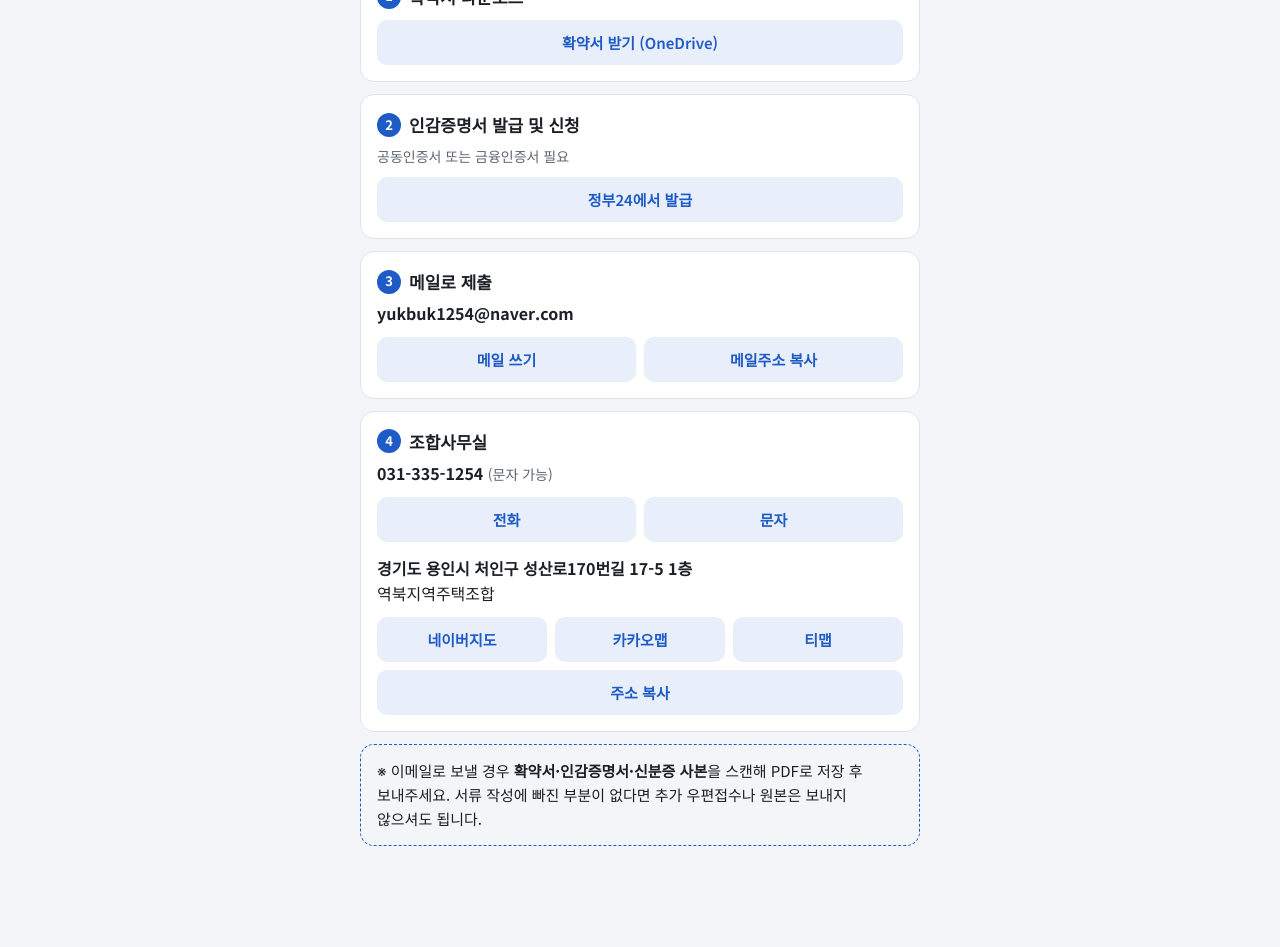
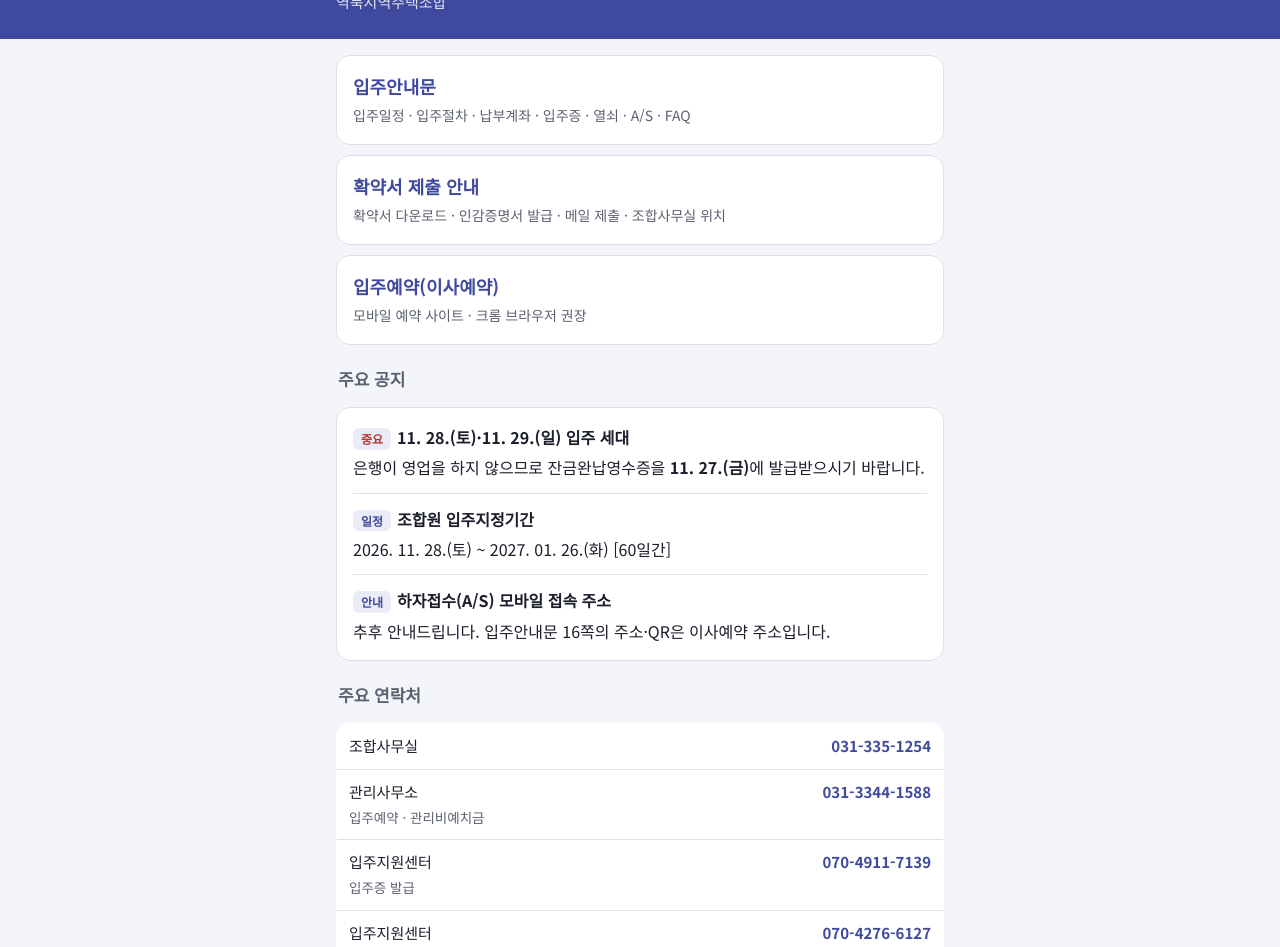
Before and after one commit to cinemu11/yukbuk-guide, a plain HTML site: page index.html in a window 1280 px wide. Shown: the part 109-1056 px from the top of the page. Before the commit the page ends 995 px from the top, so only its background shows below. Drawn offline with Linux system fonts and the light colour scheme.

Commit message:
대문 페이지 추가, 확약서 안내를 /hwakyak/로 이동
Co-Authored-By: Claude Opus 5.5 <noreply@anthropic.com>
Claude-Session: https://claude.ai/code/session_01MdyaKC3Rk8NizGPWmuCRfX

```diff
--- a/index.html
+++ b/index.html
@@ -3,95 +3,92 @@
 <head>
 <meta charset="utf-8">
 <meta name="viewport" content="width=device-width, initial-scale=1, viewport-fit=cover">
-<title>역북 확약서 제출 안내</title>
-<meta name="description" content="확약서 다운로드 · 인감증명서 발급 · 메일 제출 · 조합사무실 위치">
-<meta property="og:title" content="역북 확약서 제출 안내">
-<meta property="og:description" content="확약서 다운로드 · 인감증명서 발급 · 메일 제출 · 조합사무실 위치">
+<title>역북 서희스타힐스 프라임시티 조합원 안내</title>
+<meta name="description" content="입주안내문 · 확약서 제출 안내 · 주요 공지와 연락처">
+<meta property="og:title" content="역북 서희스타힐스 프라임시티 조합원 안내">
+<meta property="og:description" content="입주안내문 · 확약서 제출 안내 · 주요 공지와 연락처">
 <meta property="og:type" content="website">
 <meta name="robots" content="noindex">
 <link rel="stylesheet" href="https://fonts.googleapis.com/css2?family=Noto+Sans+KR:wght@400;600;700&display=swap">
 <style>
-  :root { --bg:#f3f5f8; --card:#ffffff; --fg:#1b1f26; --sub:#5d6573; --line:#dfe3ea; --accent:#1f5bc6; --btn:#e8eefa; --font:"Noto Sans KR", -apple-system, "Apple SD Gothic Neo", "Malgun Gothic", sans-serif; color-scheme:light; }
+  :root { --bg:#f4f5fa; --card:#ffffff; --fg:#1b1e2b; --sub:#5b6070; --line:#dde0ea; --accent:#3f4a9e; --soft:#e9ebf7; --warn:#b4372f;
+          --font:"Noto Sans KR", -apple-system, "Apple SD Gothic Neo", "Malgun Gothic", sans-serif; color-scheme:light; }
   @media (prefers-color-scheme: dark) {
-    :root { --bg:#13161b; --card:#1c2027; --fg:#eef1f5; --sub:#a3abb8; --line:#2f3540; --accent:#7aa6ff; --btn:#243150; color-scheme:dark; }
+    :root { --bg:#12131a; --card:#1c1e28; --fg:#eceef5; --sub:#a2a7b6; --line:#2f3240; --accent:#9aa5f0; --soft:#262a40; --warn:#ff8a80; color-scheme:dark; }
   }
   * { box-sizing:border-box; }
-  body { margin:0; background:var(--bg); color:var(--fg); font:16px/1.6 var(--font); word-break:keep-all;
-         padding-left:max(16px, env(safe-area-inset-left, 0px)); padding-right:max(16px, env(safe-area-inset-right, 0px)); }
-  main { max-width:560px; margin:0 auto; padding-block:20px 40px; display:grid; gap:12px; }
-  h1 { font-size:22px; margin:4px 0; }
-  section { background:var(--card); border:1px solid var(--line); border-radius:14px; padding:16px; }
-  h2 { font-size:17px; margin:0 0 6px; display:flex; align-items:center; gap:8px; }
-  h2 span { display:inline-grid; place-items:center; width:24px; height:24px; border-radius:50%; background:var(--accent); color:var(--card); font-size:13px; }
-  p { margin:4px 0; }
-  .sub { color:var(--sub); font-size:14px; }
-  .val { font-weight:700; user-select:all; }
-  .btns { display:flex; flex-wrap:wrap; gap:8px; margin-top:10px; }
-  .btn { flex:1 1 130px; text-align:center; padding:12px 10px; border-radius:10px; background:var(--btn); color:var(--accent);
-         font:600 15px/1.4 var(--font); text-decoration:none; border:0; cursor:pointer; }
-  .btn:focus-visible { outline:2px solid var(--accent); outline-offset:2px; }
-  .note { border:1px dashed var(--accent); border-radius:14px; padding:14px 16px; font-size:15px; }
+  body { margin:0; background:var(--bg); color:var(--fg); font:16px/1.65 var(--font); word-break:keep-all; }
+  .wrap { max-width:640px; margin:0 auto; padding-left:max(16px, env(safe-area-inset-left, 0px)); padding-right:max(16px, env(safe-area-inset-right, 0px)); }
+  header { background:var(--accent); color:#fff; padding-block:28px 24px; }
+  @media (prefers-color-scheme: dark) { header { background:#2c3470; } }
+  header h1 { font-size:24px; line-height:1.35; margin:0; }
+  header p { margin:6px 0 0; opacity:.85; font-size:15px; }
+  main { padding-block:16px 40px; display:grid; gap:14px; }
+  h2 { font-size:17px; margin:6px 2px 0; color:var(--sub); }
+  .menu { display:grid; gap:10px; }
+  .menu a { display:block; background:var(--card); border:1px solid var(--line); border-radius:14px; padding:16px; color:var(--fg); text-decoration:none; }
+  .menu a b { display:block; font-size:18px; color:var(--accent); }
+  .menu a span { color:var(--sub); font-size:14px; }
+  .menu a:focus-visible { outline:2px solid var(--accent); outline-offset:2px; }
+  .notice { background:var(--card); border:1px solid var(--line); border-radius:14px; padding:4px 16px; }
+  .notice article { padding:12px 0; border-top:1px solid var(--line); }
+  .notice article:first-child { border-top:0; }
+  .notice .tag { display:inline-block; font-size:12px; font-weight:700; border-radius:6px; padding:1px 8px; margin-right:6px; background:var(--soft); color:var(--accent); }
+  .notice .tag.warn { color:var(--warn); }
+  .notice p { margin:4px 0 0; }
+  table { width:100%; border-collapse:collapse; background:var(--card); border:1px solid var(--line); border-radius:14px; overflow:hidden; font-size:15px; }
+  td { padding:10px 12px; border-top:1px solid var(--line); vertical-align:top; }
+  tr:first-child td { border-top:0; }
+  td:last-child { text-align:right; white-space:nowrap; }
+  a.tel { color:var(--accent); font-weight:700; text-decoration:none; }
+  .sub { color:var(--sub); font-size:13.5px; }
+  footer { color:var(--sub); font-size:13px; text-align:center; padding-bottom:28px; }
 </style>
 </head>
 <body>
-<main>
-  <h1>역북 확약서 제출 안내</h1>
 
-  <section>
-    <h2><span>1</span>확약서 다운로드</h2>
-    <div class="btns">
-      <a class="btn" href="https://1drv.ms/f/c/fab27d0e24f9a983/IgC5I76xFPReTqgRC4SaQgFZAS6fP6lGvxs46iM9SkPAUzI?e=W35vcZ" target="_blank" rel="noopener">확약서 받기 (OneDrive)</a>
-    </div>
+<header>
+  <div class="wrap">
+    <h1>역북 서희스타힐스 프라임시티<br>조합원 안내</h1>
+    <p>역북지역주택조합</p>
+  </div>
+</header>
+
+<main class="wrap">
+
+  <nav class="menu" aria-label="안내 바로가기">
+    <a href="ipju/"><b>입주안내문</b><span>입주일정 · 입주절차 · 납부계좌 · 입주증 · 열쇠 · A/S · FAQ</span></a>
+    <a href="hwakyak/"><b>확약서 제출 안내</b><span>확약서 다운로드 · 인감증명서 발급 · 메일 제출 · 조합사무실 위치</span></a>
+    <a href="https://m2.dtspace.co.kr/st0010"><b>입주예약(이사예약)</b><span>모바일 예약 사이트 · 크롬 브라우저 권장</span></a>
+  </nav>
+
+  <h2>주요 공지</h2>
+  <!-- 공지 추가: 아래 article 하나를 복사해 맨 위에 붙여넣고 내용만 바꾸면 됩니다. -->
+  <section class="notice">
+    <article>
+      <span class="tag warn">중요</span><b>11. 28.(토)·11. 29.(일) 입주 세대</b>
+      <p>은행이 영업을 하지 않으므로 잔금완납영수증을 <b>11. 27.(금)</b>에 발급받으시기 바랍니다.</p>
+    </article>
+    <article>
+      <span class="tag">일정</span><b>조합원 입주지정기간</b>
+      <p>2026. 11. 28.(토) ~ 2027. 01. 26.(화) [60일간]</p>
+    </article>
+    <article>
+      <span class="tag">안내</span><b>하자접수(A/S) 모바일 접속 주소</b>
+      <p>추후 안내드립니다. 입주안내문 16쪽의 주소·QR은 이사예약 주소입니다.</p>
+    </article>
   </section>
 
-  <section>
-    <h2><span>2</span>인감증명서 발급 및 신청</h2>
-    <p class="sub">공동인증서 또는 금융인증서 필요</p>
-    <div class="btns">
-      <a class="btn" href="https://www.gov.kr/mw/AA020InfoCappView.do?CappBizCD=13100000025&amp;tp_seq=01" target="_blank" rel="noopener">정부24에서 발급</a>
-    </div>
-  </section>
+  <h2>주요 연락처</h2>
+  <table>
+    <tr><td>조합사무실</td><td><a class="tel" href="tel:0313351254">031-335-1254</a></td></tr>
+    <tr><td>관리사무소<br><span class="sub">입주예약 · 관리비예치금</span></td><td><a class="tel" href="tel:03133441588">031-3344-1588</a></td></tr>
+    <tr><td>입주지원센터<br><span class="sub">입주증 발급</span></td><td><a class="tel" href="tel:07049117139">070-4911-7139</a></td></tr>
+    <tr><td>입주지원센터<br><span class="sub">열쇠불출</span></td><td><a class="tel" href="tel:07042766127">070-4276-6127</a></td></tr>
+  </table>
 
-  <section>
-    <h2><span>3</span>메일로 제출</h2>
-    <p class="val">yukbuk1254@naver.com</p>
-    <div class="btns">
-      <a class="btn" href="mailto:yukbuk1254@naver.com?subject=%EC%97%AD%EB%B6%81%20%ED%99%95%EC%95%BD%EC%84%9C%20%EC%A0%9C%EC%B6%9C">메일 쓰기</a>
-      <button class="btn" type="button" data-copy="yukbuk1254@naver.com">메일주소 복사</button>
-    </div>
-  </section>
+</main>
 
-  <section>
-    <h2><span>4</span>조합사무실</h2>
-    <p><span class="val">031-335-1254</span> <span class="sub">(문자 가능)</span></p>
-    <div class="btns">
-      <a class="btn" href="tel:031-335-1254">전화</a>
-      <a class="btn" href="sms:031-335-1254">문자</a>
-    </div>
-    <p style="margin-top:14px"><span class="val">경기도 용인시 처인구 성산로170번길 17-5 1층</span><br>역북지역주택조합</p>
-    <div class="btns">
-      <a class="btn" href="https://naver.me/FqZ3jRP7">네이버지도</a>
-      <a class="btn" href="https://kko.to/UAwqM5DAFD">카카오맵</a>
-      <a class="btn" href="https://tmap.life/8d7738ef">티맵</a>
-      <button class="btn" type="button" data-copy="경기도 용인시 처인구 성산로170번길 17-5">주소 복사</button>
-    </div>
-  </section>
-
-  <div class="note">
-    ※ 이메일로 보낼 경우 <b>확약서·인감증명서·신분증 사본</b>을 스캔해 PDF로 저장 후 보내주세요.
-    서류 작성에 빠진 부분이 없다면 추가 우편접수나 원본은 보내지 않으셔도 됩니다.
-  </div>
-</main>
-<script>
-  document.querySelectorAll('[data-copy]').forEach(function (b) {
-    var label = b.textContent, t = b.dataset.copy;
-    function flash(msg) { b.textContent = msg; setTimeout(function () { b.textContent = label; }, 1800); }
-    function fallback() { window.prompt('길게 눌러 복사하세요', t); }
-    b.addEventListener('click', function () {
-      try { navigator.clipboard.writeText(t).then(function () { flash('복사됨'); }, fallback); }
-      catch (e) { fallback(); }
-    });
-  });
-</script>
+<footer class="wrap">자세한 내용은 각 안내 페이지와 원본 입주안내문을 확인해 주세요.</footer>
 </body>
 </html>
```
Also changed, not shown: hwakyak/index.html (added, +98 -0 lines), ipju/index.html (+1 -0 lines).
